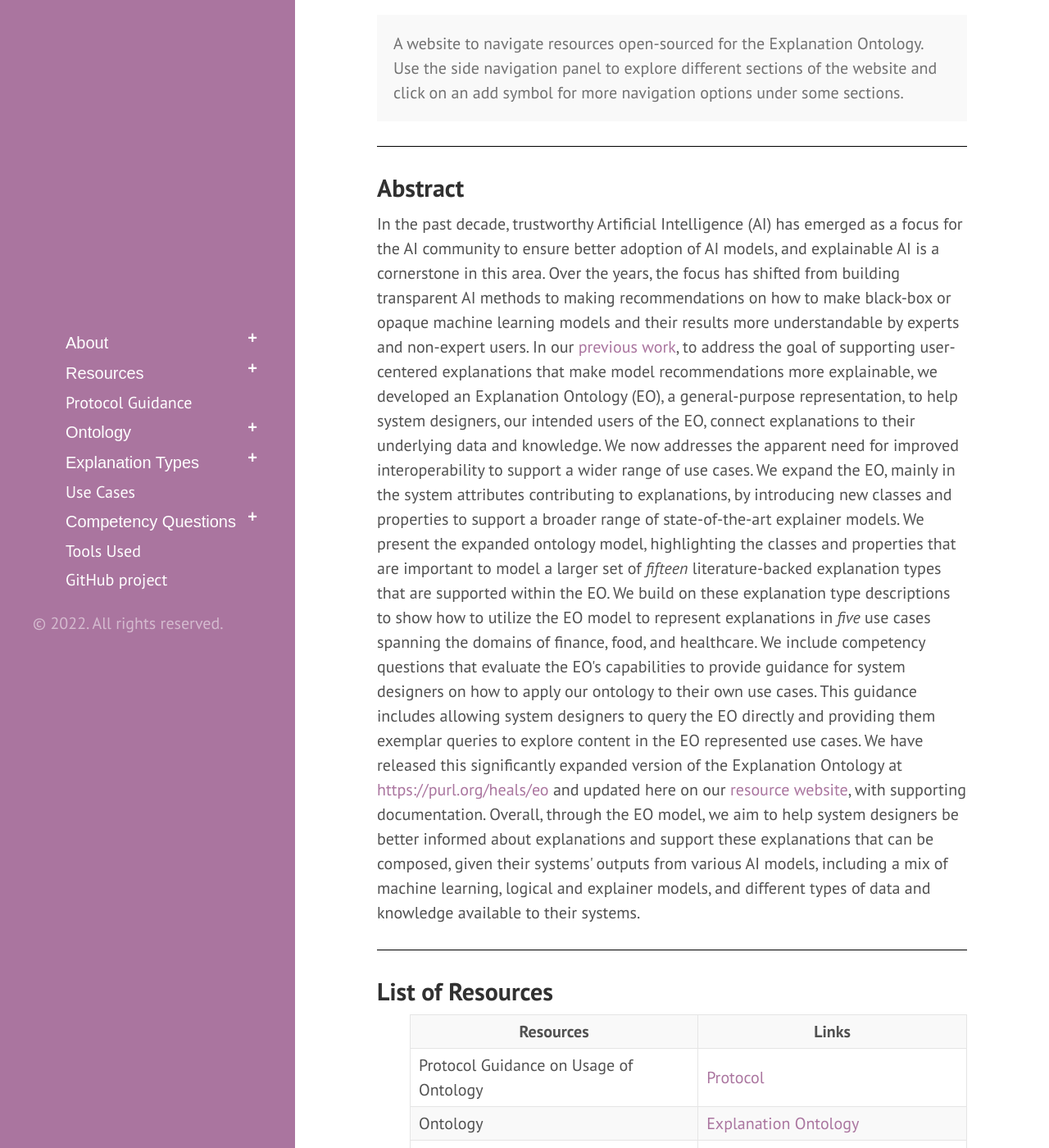
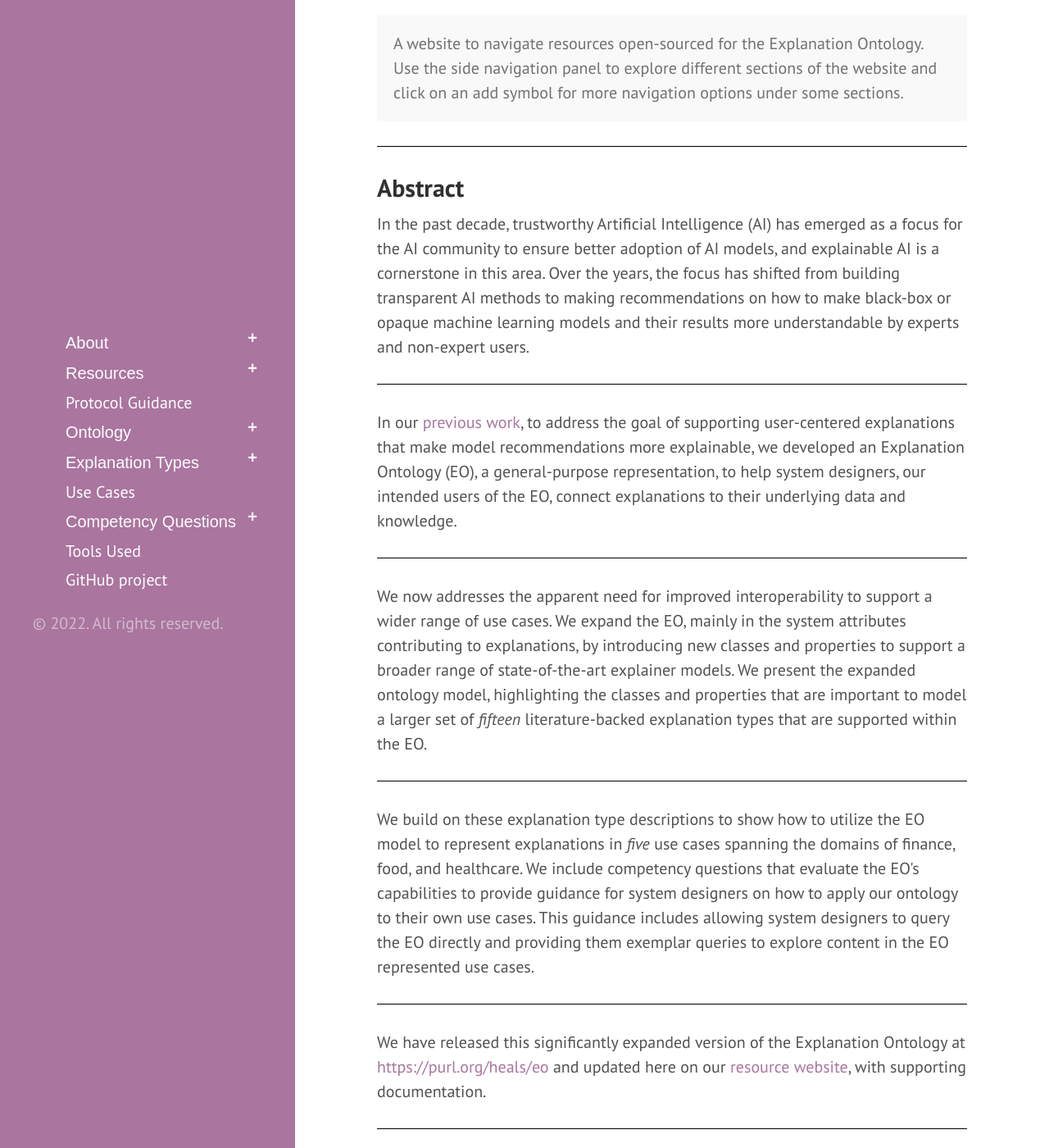
Before and after one commit to tetherless-world/explanation-ontology, a Jekyll site: the page built from index.md, in a window 1280 px wide and 1400 px high, scrolled down 344 px. Shown: the whole window at 82% size. Built offline with Jekyll 4.4.1, drawn with Linux system fonts in a browser that asks for light colours; our own code applies the rules of GitHub Pages for plain Markdown files; Markdown is read by kramdown in place of the engine named in the settings; some of the changed text lies outside the part shown.

Commit message:
Update index.md

```diff
--- a/index.md
+++ b/index.md
@@ -25,10 +25,15 @@ title: Explanation Ontology: A General-Purpose, Semantic Representation for Supp
 
 <h2>Abstract</h2>
   <p>In the past decade, trustworthy Artificial Intelligence (AI) has emerged as a focus for the AI community to ensure better adoption of AI models, and explainable AI is a cornerstone in this area. Over the years, the focus has shifted from building transparent AI methods to making recommendations on how to make black-box or opaque machine learning models and their results more understandable by experts and non-expert users.
+    <hr/>
     In our <a href="https://arxiv.org/abs/2010.01479">previous work</a>, to address the goal of supporting user-centered explanations that make model recommendations more explainable, we developed an Explanation Ontology (EO), a general-purpose representation, to help system designers, our intended users of the EO, connect explanations to their underlying data and knowledge.
+  <hr/>
     We now addresses the apparent need for improved interoperability to support a wider range of use cases. We expand the EO, mainly in the system attributes contributing to explanations, by introducing new classes and properties to support a broader range of state-of-the-art explainer models. We present the expanded ontology model, highlighting the classes and properties that are important to model a larger set of <em>fifteen</em> literature-backed explanation types that are supported within the EO.
+  <hr/>
     We build on these explanation type descriptions to show how to utilize the EO model to represent explanations in <em>five</em> use cases spanning the domains of finance, food, and healthcare. We include competency questions that evaluate the EO's capabilities to provide guidance for system designers on how to apply our ontology to their own use cases. This guidance includes allowing system designers to query the EO directly and providing them exemplar queries to explore content in the EO represented use cases.
+  <hr/>
     We have released this significantly expanded version of the Explanation Ontology at <a href="https://purl.org/heals/eo" >https://purl.org/heals/eo</a> and updated here on our <a href ="https://tetherless-world.github.io/explanation-ontology">resource website</a>, with supporting documentation.
+  <hr/>
     Overall, through the EO model, we aim to help system designers be better informed about explanations and support these explanations that can be composed, given their systems' outputs from various AI models, including a mix of machine learning, logical and explainer models, and different types of data and knowledge available to their systems.</p>
  </content>
 
@@ -59,8 +64,8 @@ title: Explanation Ontology: A General-Purpose, Semantic Representation for Supp
     <td> (b) <a href="./application.html">Faceted Browser</a> </td>
   </tr>-->
     <tr>
-    <td>Clincal Example</td>
-    <td><a href="clinicalexample">Example of a Contrastive Explanation</a> </td>
+    <td>Examples</td>
+    <td><a href="clinicalexample">Use Case Examples</a> </td>
   </tr>
    <tr>
     <td>Competency Questions </td>
```
